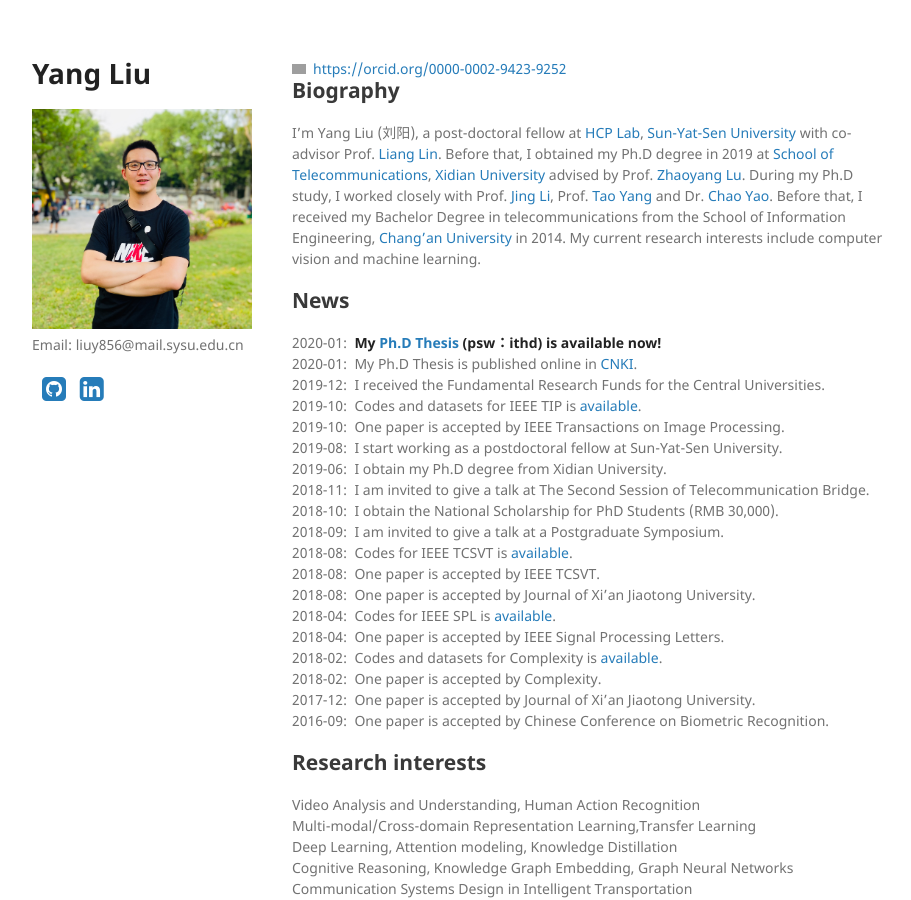
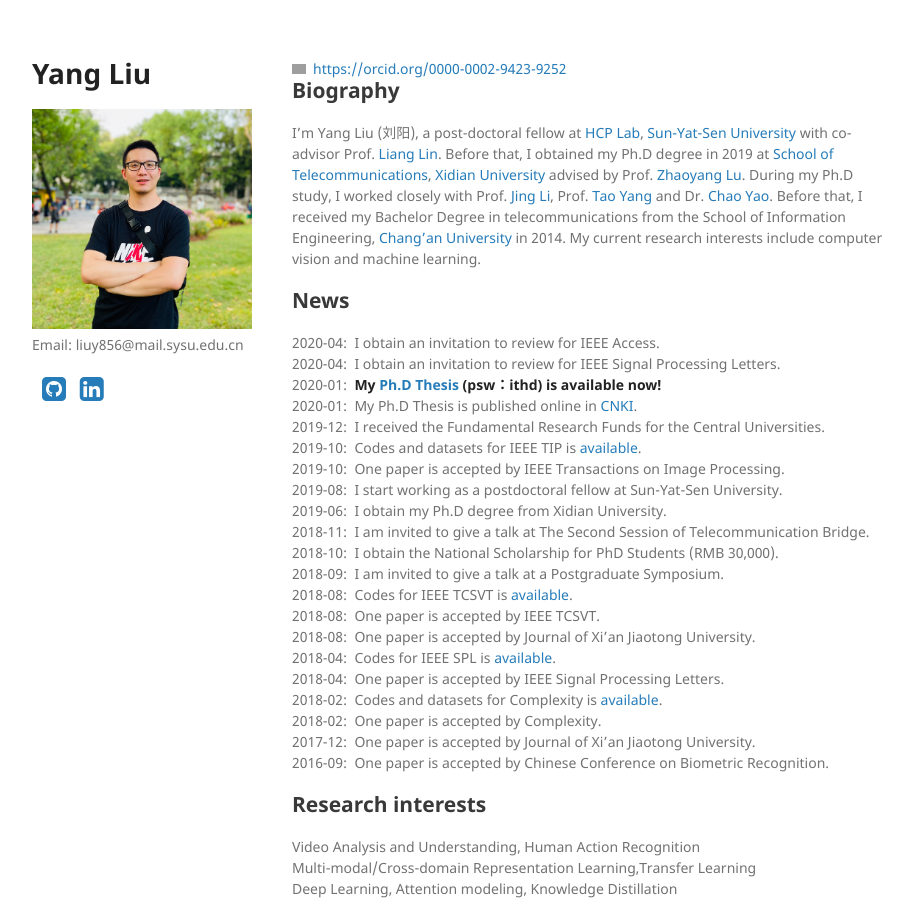
Before and after one commit to YangLiu9208/home, a Jekyll site: the page built from index.md, in a window 1280 px wide and 900 px high. Shown: the whole window, without its empty margins (178-1089 px from the left). Built offline with Jekyll 4.4.1, drawn with Linux system fonts in a browser that asks for light colours; a style sheet for code colours, icons or effects is not loaded; some of the changed text lies outside the part shown; grey boxes are pictures that could not be loaded.

Commit message:
Update index.md

```diff
--- a/index.md
+++ b/index.md
@@ -7,6 +7,8 @@ layout: default
 I'm Yang Liu (刘阳), a post-doctoral fellow at [HCP Lab](http://www.sysu-hcp.net/home/), [Sun-Yat-Sen University](http://www.sysu.edu.cn/) with co-advisor Prof. [Liang Lin](http://www.linliang.net/). Before that, I obtained my Ph.D degree in 2019 at [School of Telecommunications](http://ste.xidian.edu.cn/), [Xidian University](https://www.xidian.edu.cn/) advised by Prof. [Zhaoyang Lu](http://web.xidian.edu.cn/zhylu/). During my Ph.D study, I worked closely with Prof. [Jing Li](https://web.xidian.edu.cn/jingli/), Prof. [Tao Yang](https://scholar.google.com/citations?hl=en&user=Lvn4nH8AAAAJ) and Dr. [Chao Yao](https://scholar.google.com/citations?user=n6w02qoAAAAJ&hl=en). Before that, I received my Bachelor Degree in telecommunications from the School of Information Engineering, [Chang’an University](http://www.chd.edu.cn/) in 2014. My current research interests include computer vision and machine learning.
 
 ## News
+2020-04:&nbsp; I obtain an invitation to review for IEEE Access.
+2020-04:&nbsp; I obtain an invitation to review for IEEE Signal Processing Letters.
 2020-01:&nbsp; **My [Ph.D Thesis](https://pan.baidu.com/s/1-Co8GcHEa7A1rST6oe171g) (psw：ithd) is available now!**
 2020-01:&nbsp; My Ph.D Thesis is published online in [CNKI](https://www.cnki.net/).
 2019-12:&nbsp; I received the Fundamental Research Funds for the Central Universities.
```
